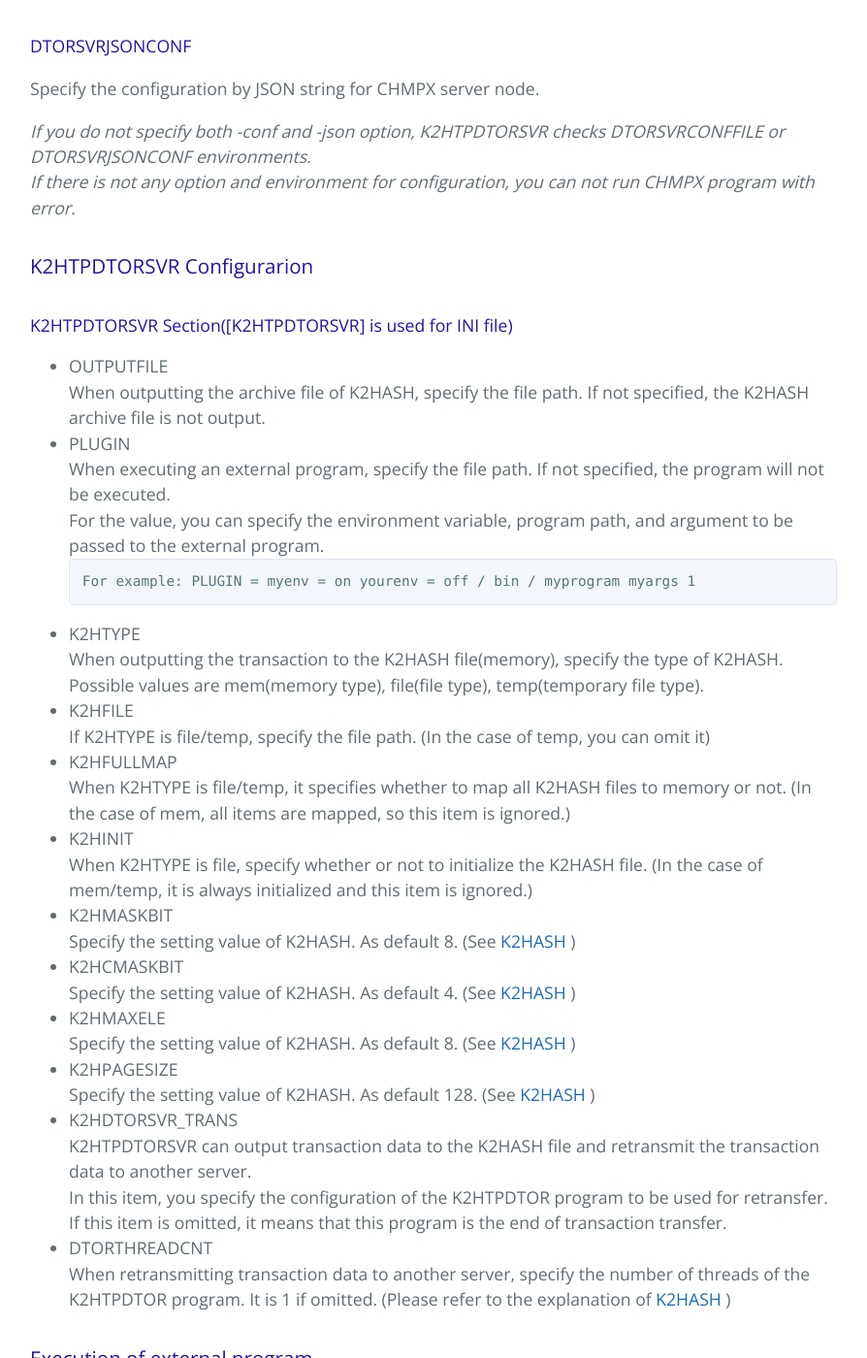
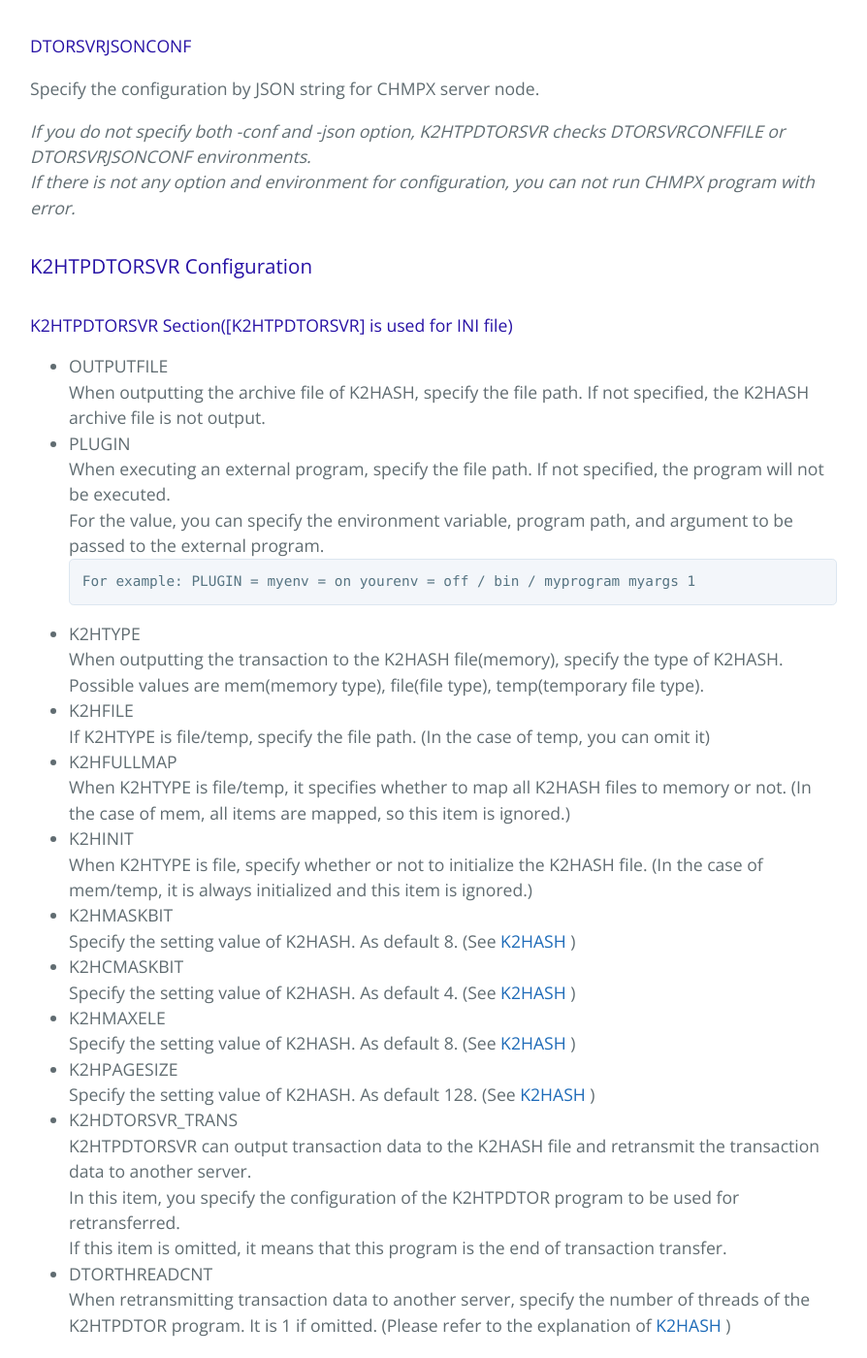
Before and after one commit to yahoojapan/k2htp_dtor, a Jekyll site: the page built from details.md, in a window 1280 px wide and 1400 px high, scrolled down 3080 px. Shown: the whole window at 97% size, without its empty margins (193-1087 px from the left). Built offline with Jekyll 4.4.1, drawn with Linux system fonts in a browser that asks for light colours; some of the changed text lies outside the part shown.

Commit message:
Fixed typo in github pages

```diff
--- a/details.md
+++ b/details.md
@@ -91,7 +91,7 @@ Specify the configuration by JSON string for CHMPX server node.
 _If you do not specify both -conf and -json option, K2HTPDTORSVR checks DTORSVRCONFFILE or DTORSVRJSONCONF environments._
 _If there is not any option and environment for configuration, you can not run CHMPX program with error._
 
-### K2HTPDTORSVR Configurarion
+### K2HTPDTORSVR Configuration
 #### K2HTPDTORSVR Section(\[K2HTPDTORSVR\] is used for INI file)
 - OUTPUTFILE
 When outputting the archive file of K2HASH, specify the file path. If not specified, the K2HASH archive file is not output.
@@ -120,7 +120,7 @@ Specify the setting value of K2HASH. As default 8. (See [K2HASH](https://k2hash.
 Specify the setting value of K2HASH. As default 128. (See [K2HASH](https://k2hash.antpick.ax/) )
 - K2HDTORSVR_TRANS
 K2HTPDTORSVR can output transaction data to the K2HASH file and retransmit the transaction data to another server.
-In this item, you specify the configuration of the K2HTPDTOR program to be used for retransfer.
+In this item, you specify the configuration of the K2HTPDTOR program to be used for retransferred.
 If this item is omitted, it means that this program is the end of transaction transfer.
 - DTORTHREADCNT
 When retransmitting transaction data to another server, specify the number of threads of the K2HTPDTOR program. It is 1 if omitted. (Please refer to the explanation of [K2HASH](https://k2hash.antpick.ax/) )
```
Also changed, not shown: other parts of details.md (+1 -1 lines).
